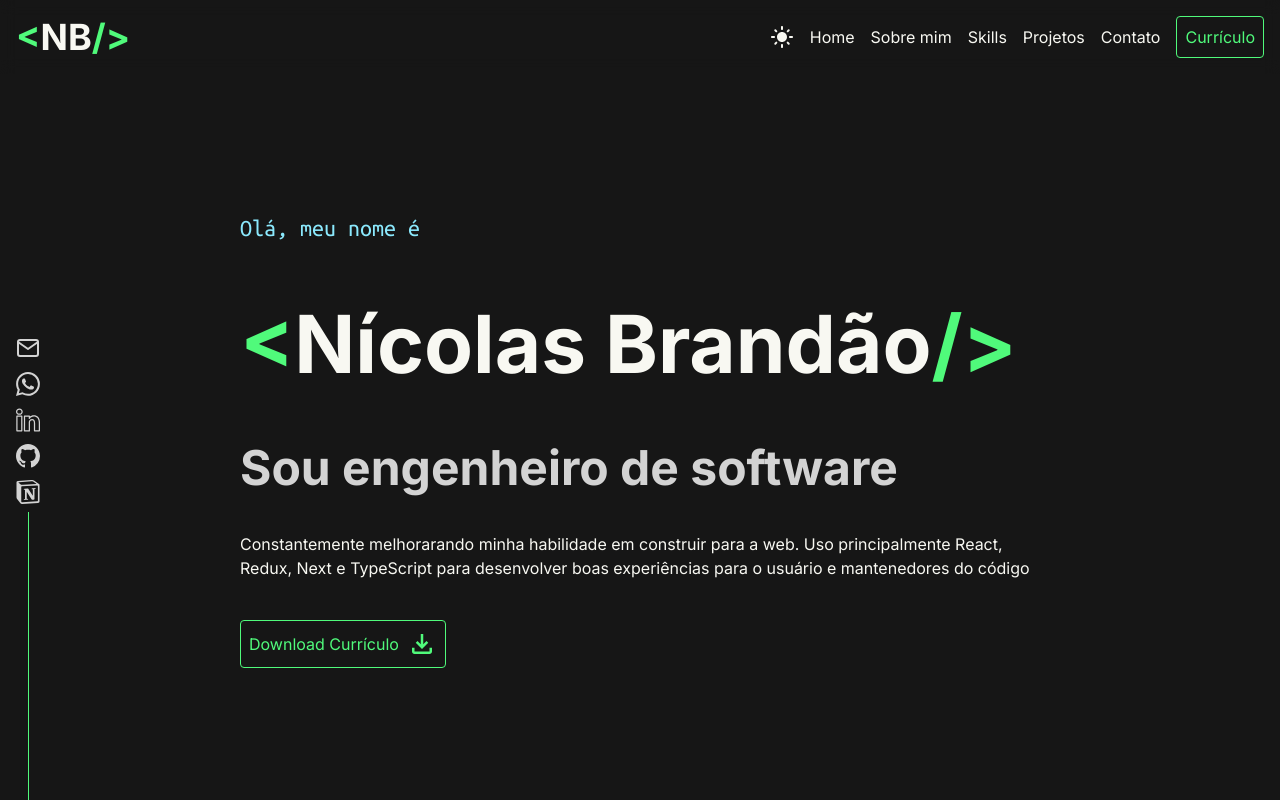
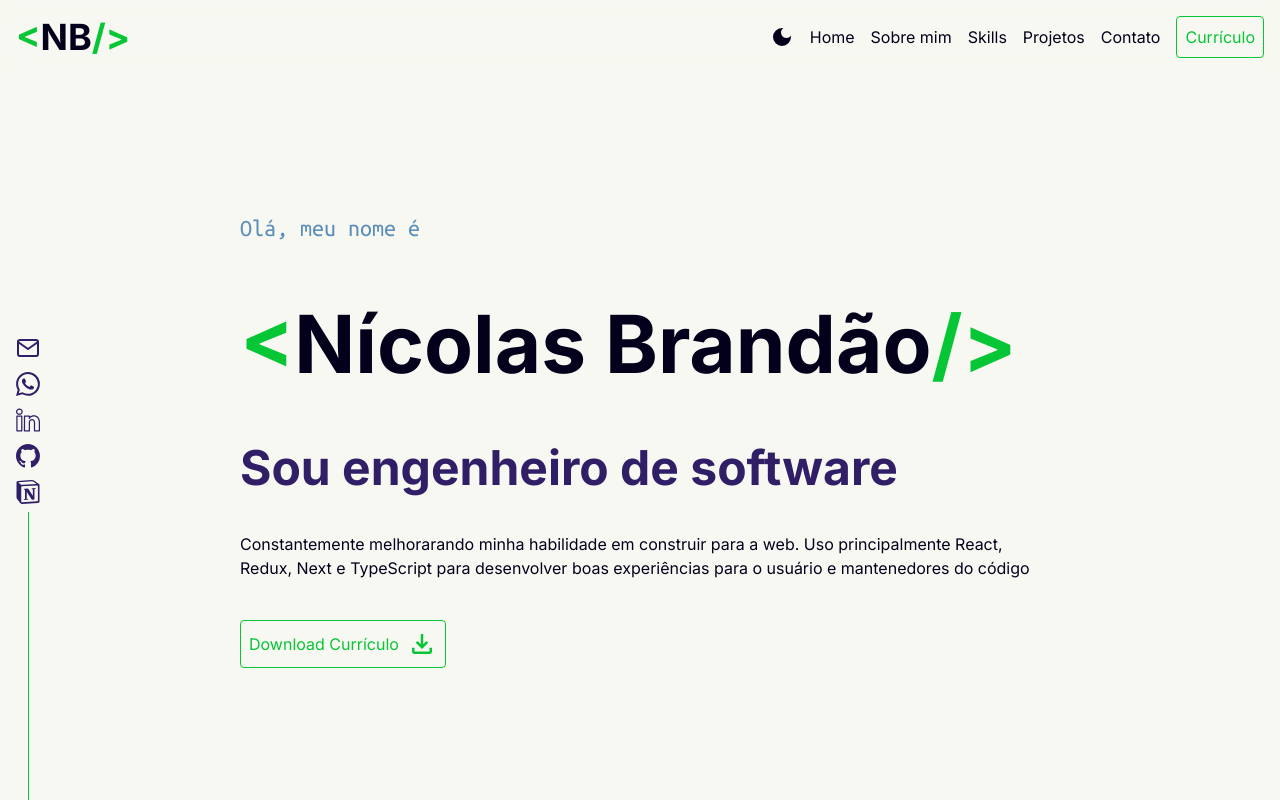
Before and after one commit to nicolasbrandao/portfolio-next, a Next.js app: page / in a window 1280 px wide. Both pictures are taken after a click on the item 781 px from the left and 37 px from the top of the page. Shown: the top 800 px of the page. Built offline with nearby package versions, Linux system fonts and the light colour scheme; no server answers.

Commit message:
feat: implement color theme toggle

```diff
--- a/app/components/ThemeIcon.tsx
+++ b/app/components/ThemeIcon.tsx
@@ -1,8 +1,21 @@
 import classNames from 'classnames'
-import { MdLightMode } from 'react-icons/md'
+import { useState } from 'react'
+import { MdLightMode, MdDarkMode } from 'react-icons/md'
 
 export default function ThemeIcon() {
+  const [themeIsDark, setThemeIsDark] = useState(true)
+
+  const handleThemeToggle = () => {
+    const documentClass = document.documentElement.classList
+    documentClass.toggle('light')
+    setThemeIsDark((prev) => !prev)
+  }
+
   const iconClass = classNames('text-2xl', 'cursor-pointer')
 
-  return <MdLightMode className={iconClass} />
+  return themeIsDark ? (
+    <MdLightMode className={iconClass} onClick={handleThemeToggle} />
+  ) : (
+    <MdDarkMode className={iconClass} onClick={handleThemeToggle} />
+  )
 }
--- a/app/globals.css
+++ b/app/globals.css
@@ -1,6 +1,28 @@
 @tailwind base;
 @tailwind components;
 @tailwind utilities;
+
+@layer base {
+  :root,
+    :root.dark {
+      --background1: 22 22 22;
+      --background2: 37 37 37;
+      --shadow: 16 16 16;
+      --foreground1: 248 248 242;
+      --foreground2: 211 211 211;
+      --blue: 139 233 253;
+      --green: 80 250 123;
+  }
+  :root.light {
+    --background1: 248 248 242;
+    --background2: 214 228 229;
+    --shadow: 242 242 242;
+    --foreground1: 3 0 28;
+    --foreground2: 48 30 103;
+    --blue: 91 143 185;
+    --green: 6 198 54;
+  }
+}
 
 * {
   box-sizing: border-box;
@@ -15,8 +37,8 @@ body {
   overflow-x: hidden;
 }
 
-@media (prefers-color-scheme: light) {
+@media (prefers-color-scheme: dark) {
   html {
-    color-scheme: light;
+    color-scheme: dark;
   }
 }
--- a/app/layout.tsx
+++ b/app/layout.tsx
@@ -13,10 +13,10 @@ export const metadata = {
 }
 
 export default function RootLayout({ children }: { children: ReactNode }) {
-  const bodyClass = classNames('bg-bcg1', 'text-frg1')
+  const bodyClass = classNames('bg-bcg1', 'text-frg1', inter.className)
 
   return (
-    <html lang="pt-br" className={inter.className}>
+    <html lang="pt-br" className="dark">
       <body className={bodyClass}>
         <Navbar />
         {children}
--- a/tailwind.config.js
+++ b/tailwind.config.js
@@ -6,16 +6,16 @@ module.exports = {
     "./components/**/*.{js,ts,jsx,tsx}",
   ],
   theme: {
+    colors: {
+      bcg1: 'rgb(var(--background1) / <alpha-value>)',
+      bcg2: 'rgb(var(--background2) / <alpha-value>)',
+      shadow: 'rgb(var(--shadow) / <alpha-value>)',
+      frg1: 'rgb(var(--foreground1) / <alpha-value>)',
+      frg2: 'rgb(var(--foreground2) / <alpha-value>)',
+      blue: 'rgb(var(--blue) / <alpha-value>)',
+      green: 'rgb(var(--green) / <alpha-value>)',
+    },
     extend: {
-      colors: {
-        'bcg1': '#161616',
-        'bcg2': '#252525',
-        'shadow': '#101010',
-        'frg1': '#f8f8f2',
-        'frg2': 'lightgray',
-        'blue': '#8be9fd',
-        'green': '#50fa7b',
-      },
       keyframes: {
         float: {
           "0%, 100%": { transform: "translateY(0px)" },
```
